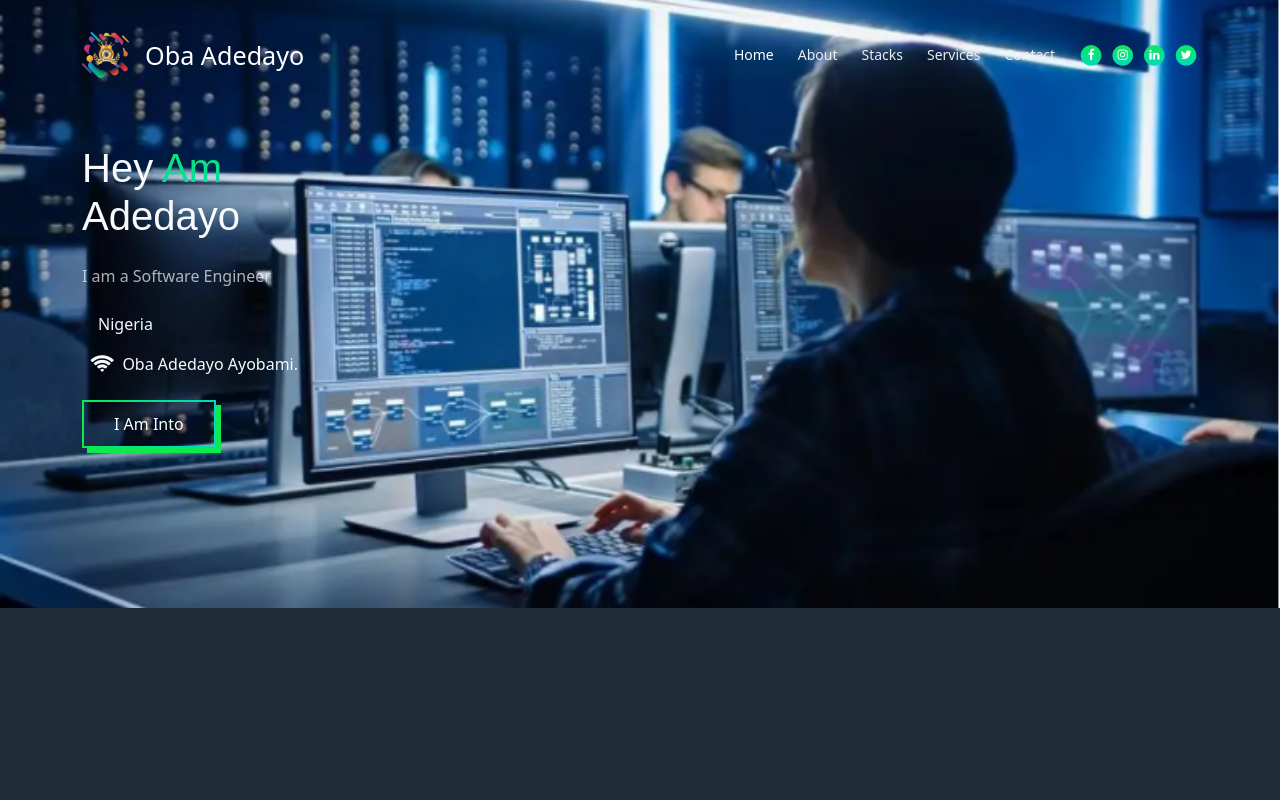
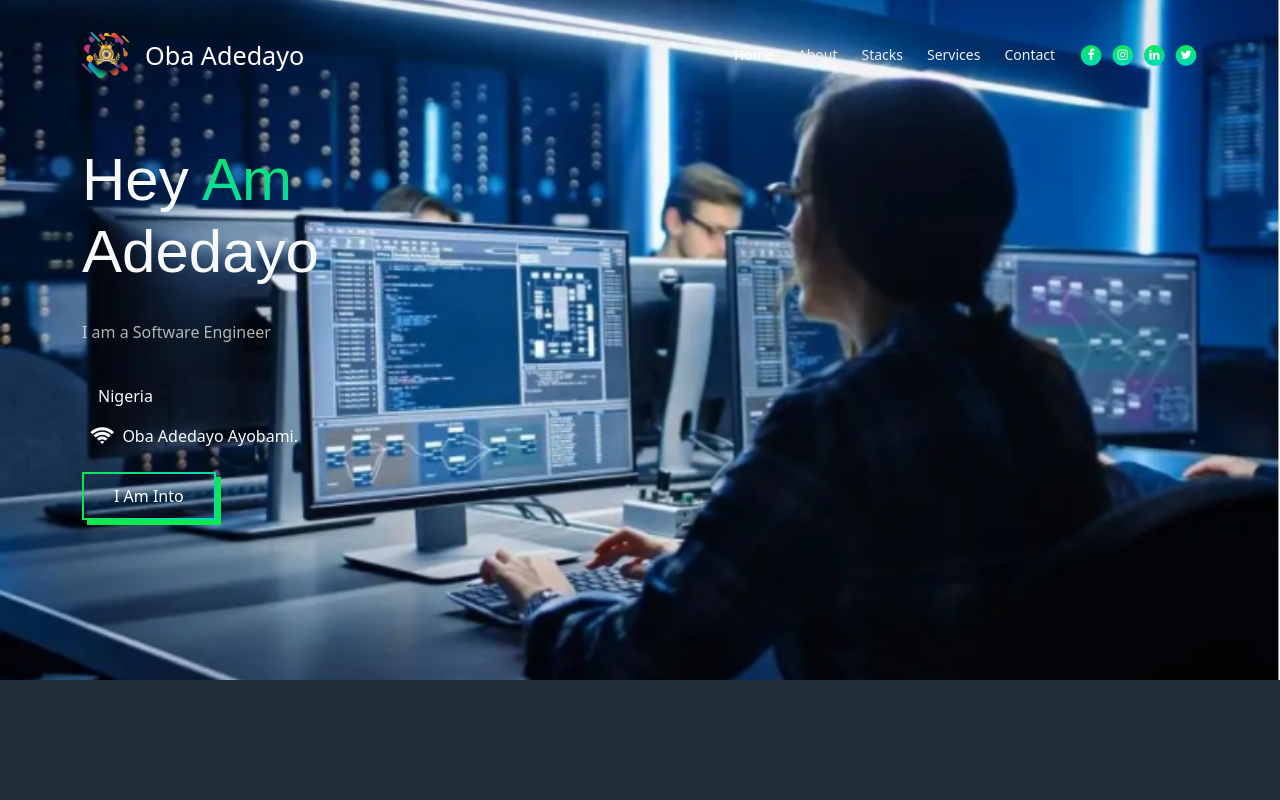
Before and after one commit to oba-adedayo/Portfolio, a plain HTML site: page index.html in a window 1280 px wide. Shown: the top 800 px of the page. Drawn offline with nearby package versions, Linux system fonts and the light colour scheme; a script that the page names is missing; some icons are missing.

Commit message:
done with home page

```diff
--- a/index.html
+++ b/index.html
@@ -91,8 +91,8 @@
         <!-- Home -->
         <section class="home py-5 d-flex align-items-center" id="header" style="background-image: url(./assets/images/Capture\ 1.PNG);">
             <div class="container text-light py-5 my-5"  data-aos="fade-right">
-                <h1 class="headline h1">Hey <span class="home_text">Am</span><br>Adedayo</h1>
-                <p class="para para-light py-3">I am a Software Engineer </p>
+                <h1 class="headline ">Hey <span class="home_text">Am</span><br>Adedayo</h1>
+                <p class="para para-light py-3 my-3">I am a Software Engineer </p>
                 <div class="d-flex align-items-center">
                     <p class="p-2"><i class="fa fa-laptop-house fa-lg"></i></p>
                     <p>Nigeria</p>
```
